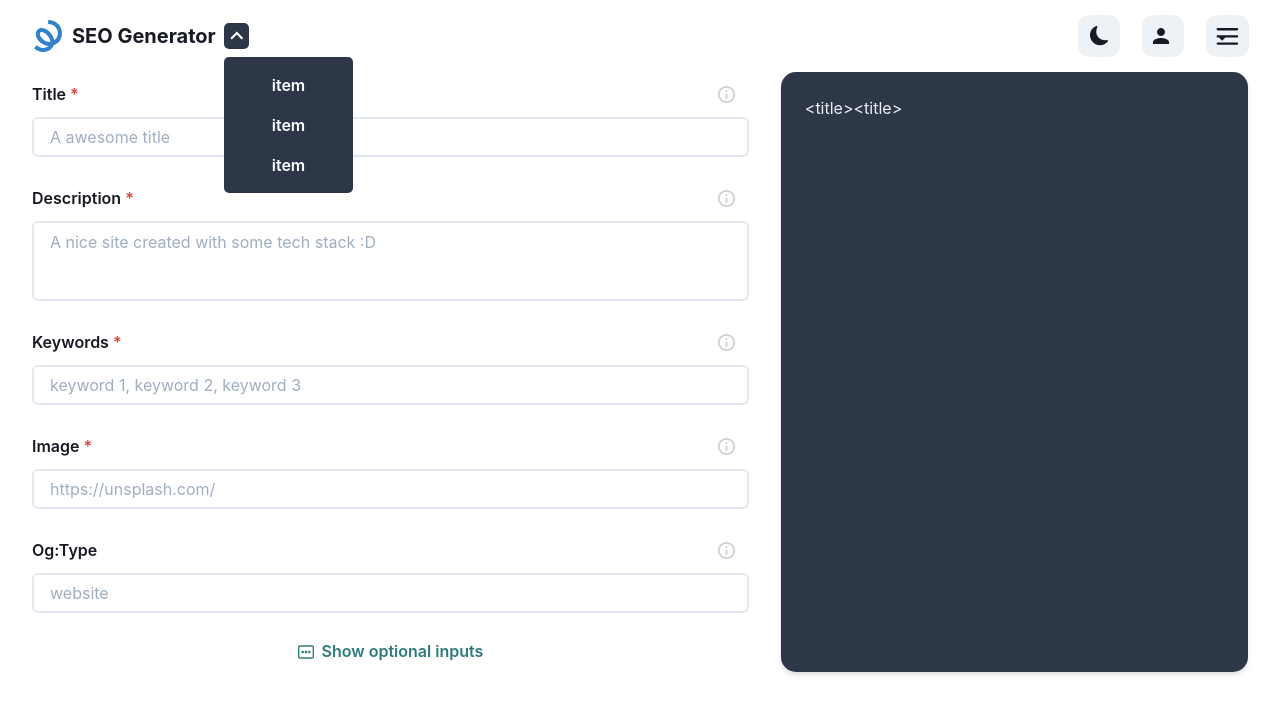
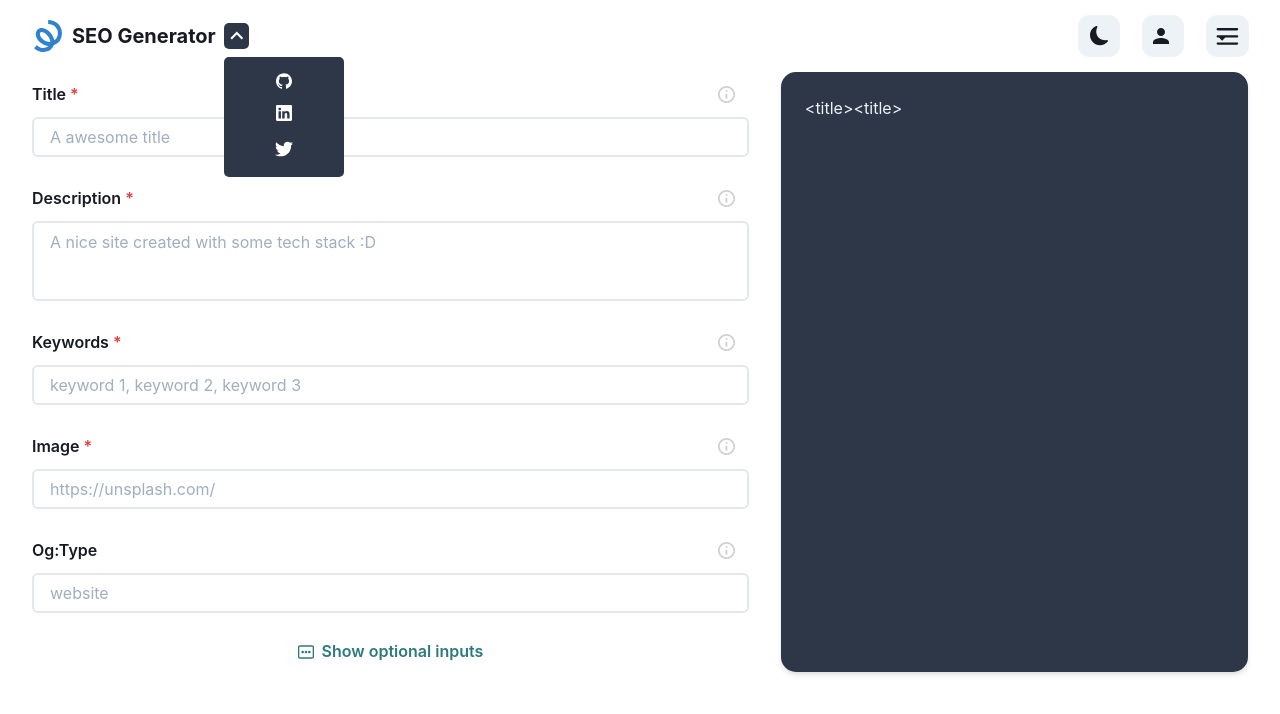
Before and after one commit to mrLuisFer/seo-generator, a Next.js app: page / in a window 1280 px wide. Both pictures are taken after a click on the element 236 px from the left and 36 px from the top of the page. Shown: the top 714 px of the page. Built offline with nearby package versions, Linux system fonts and the light colour scheme.

Commit message:
add some icons and details for drop down menu

```diff
--- a/components/common/Header/Logo/DropDownMenuToggle/DropDownMenu.tsx
+++ b/components/common/Header/Logo/DropDownMenuToggle/DropDownMenu.tsx
@@ -1,6 +1,9 @@
 import { VStack } from '@chakra-ui/react'
 import { gray, white } from 'lib/chakraColors'
 import DropDownItem from './DropDownItem'
+import { ImGithub } from 'react-icons/im'
+import { TiSocialTwitter } from 'react-icons/ti'
+import { BsLinkedin } from 'react-icons/bs'
 
 export default function DropDownMenu() {
   return (
@@ -14,9 +17,15 @@ export default function DropDownMenu() {
       spacing="0"
       zIndex="10"
     >
-      <DropDownItem>item</DropDownItem>
-      <DropDownItem>item</DropDownItem>
-      <DropDownItem>item</DropDownItem>
+      <DropDownItem text="GitHub">
+        <ImGithub />
+      </DropDownItem>
+      <DropDownItem text="LinkedIn">
+        <BsLinkedin />
+      </DropDownItem>
+      <DropDownItem text="Twitter">
+        <TiSocialTwitter size="1.5rem" />
+      </DropDownItem>
     </VStack>
   )
 }
```
